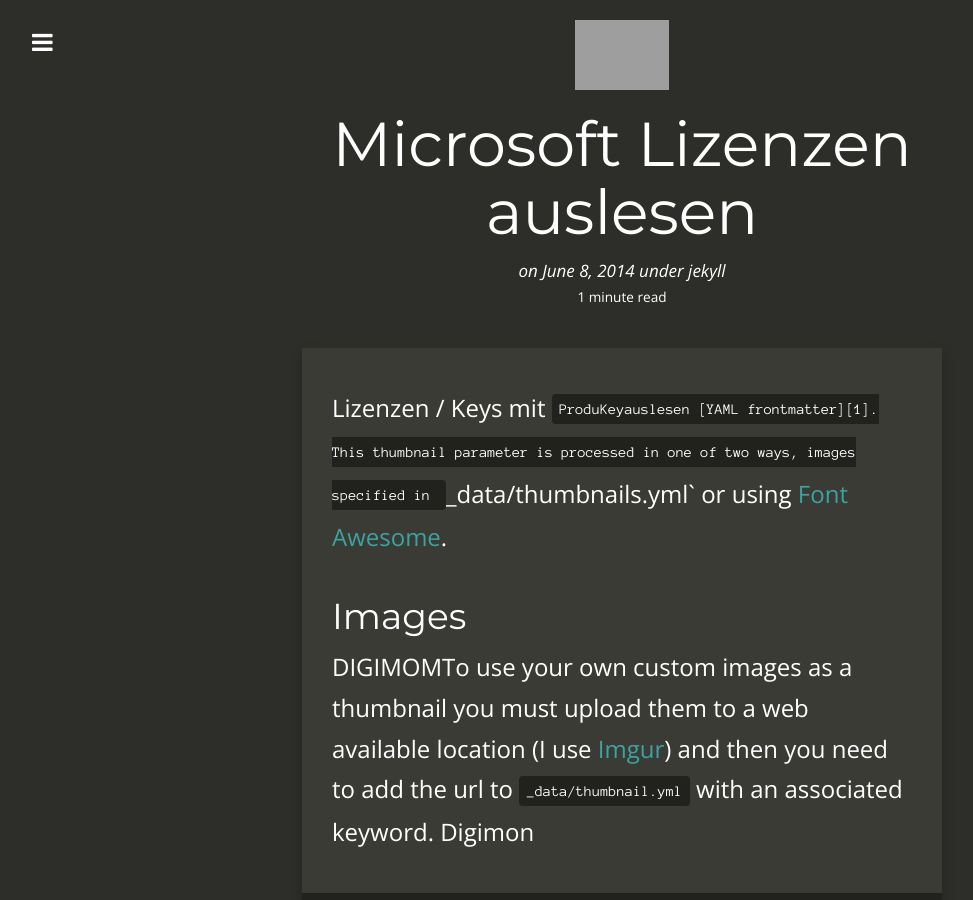
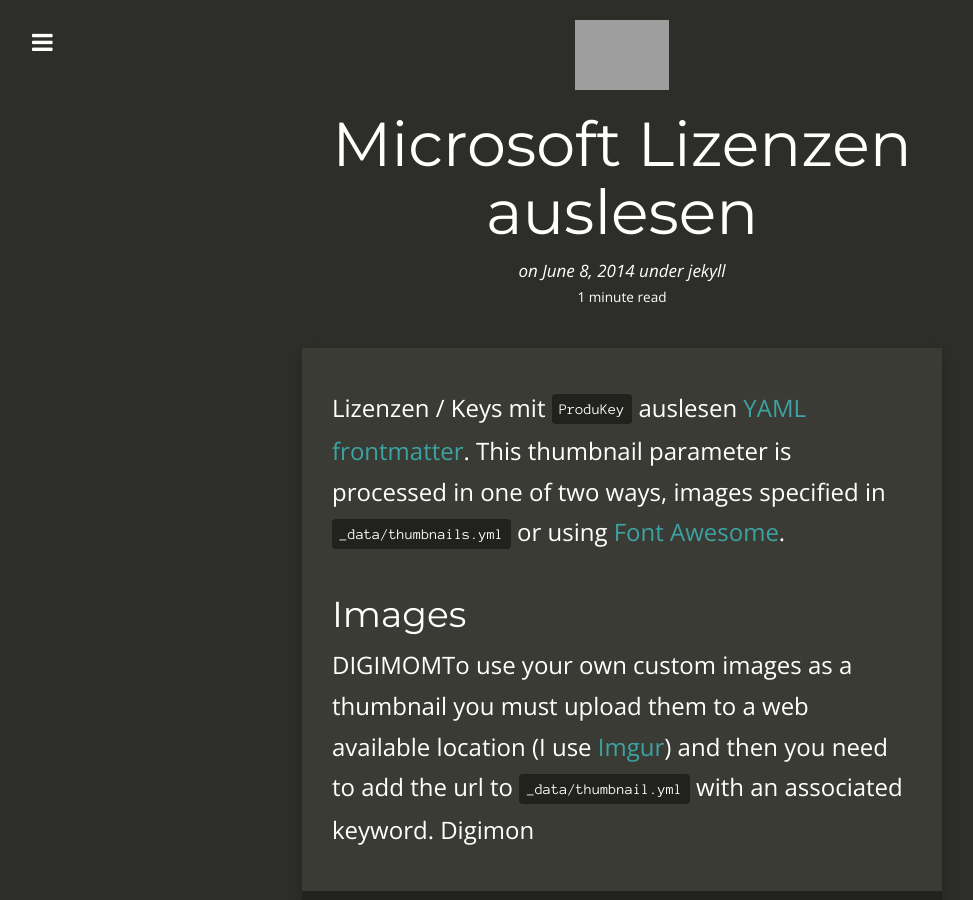
Before and after one commit to eski1337/lblb-it-ffd00, a Jekyll site: the page built from _posts/2014-06-08-using-thumbnails.md, in a window 1280 px wide and 900 px high. Shown: the whole window, without its empty margins (18-991 px from the left). Built offline with Jekyll 4.4.1, drawn with Linux system fonts in a browser that asks for light colours; nearby versions of some CDN libraries; comment, search, counter and statistics services are not loaded; grey boxes are pictures that could not be loaded.

Commit message:
2014-06-08-using-thumbnails.md: changed

```diff
--- a/_posts/2014-06-08-using-thumbnails.md
+++ b/_posts/2014-06-08-using-thumbnails.md
@@ -10,7 +10,7 @@
  - carte noire
 ---
 
-Lizenzen / Keys mit `ProduKeyauslesen
+Lizenzen / Keys mit `ProduKey` auslesen
 [YAML frontmatter][1]. This thumbnail parameter is processed in one of two ways,
 images specified in `_data/thumbnails.yml` or using [Font Awesome][2].
 
```
